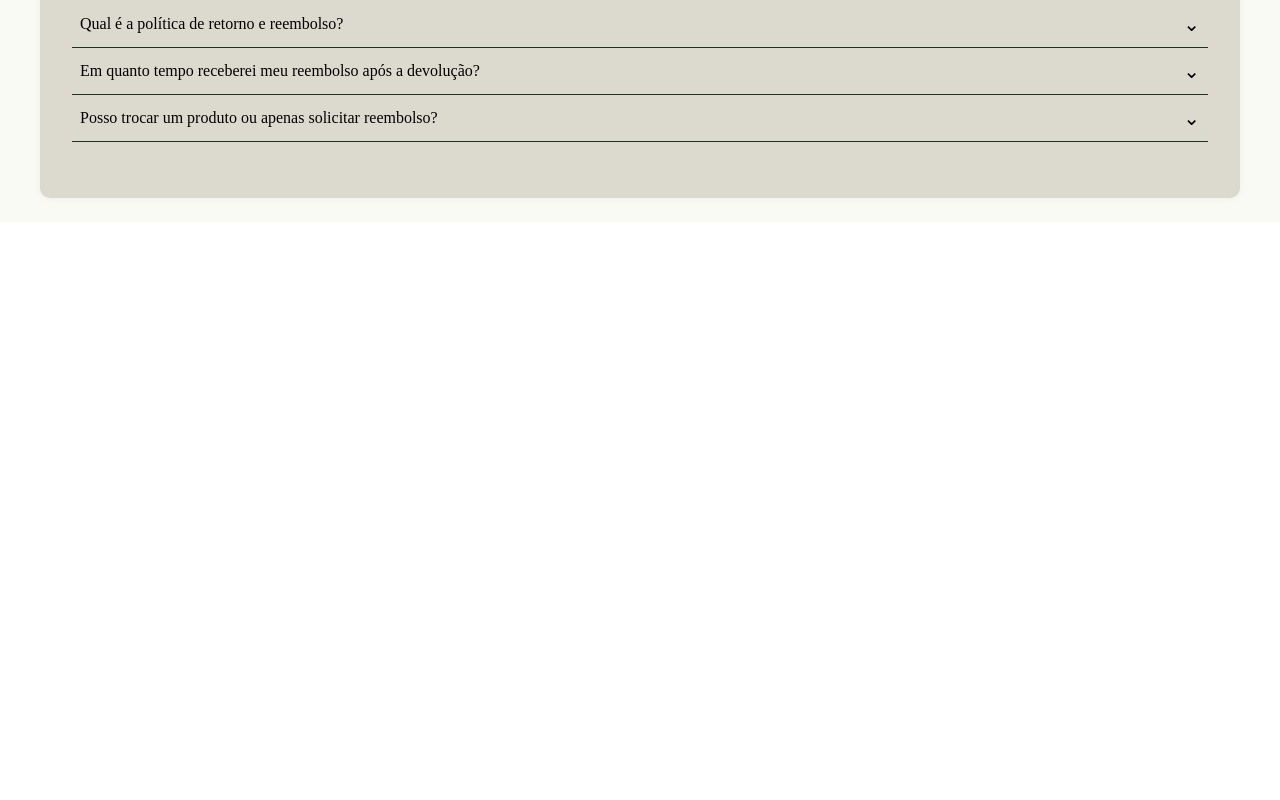
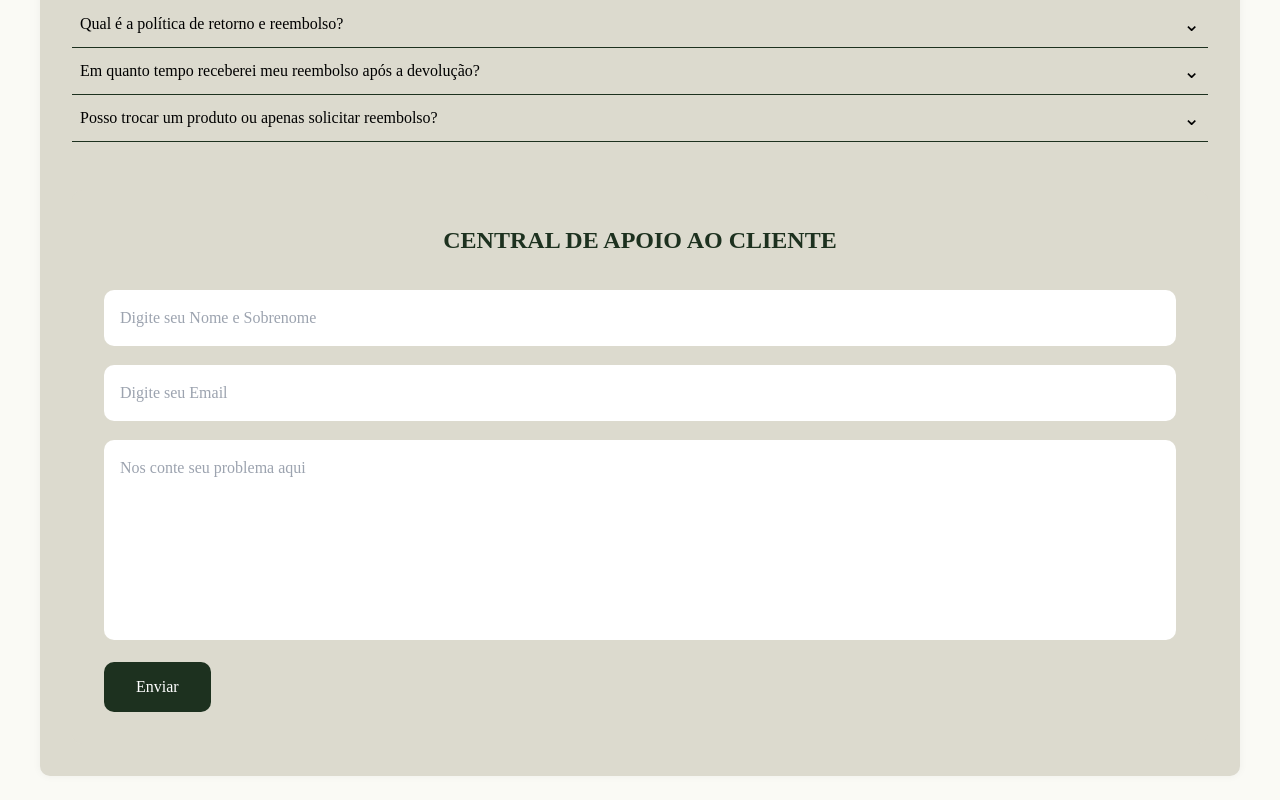
Before and after one commit to liviagcarvalho/Livia-Joao-Grupo10JR, a React (Vite) app: page /ajuda-b2b in a window 1280 px wide. Shown: the part 765-1565 px from the top of the page. Before the commit the page ends 987 px from the top, so only its background shows below. Built offline with nearby package versions, Linux system fonts and the light colour scheme.

Commit message:
Central de Apoio ao cliente feita com botaão que funciona: se pessoa nao preenche certo aparece erro e se está certo, aparece pop up falando que tudo foi enviado com sucesso

```diff
--- a/src/components/allProducts.tsx
+++ b/src/components/allProducts.tsx
@@ -58,7 +58,7 @@ const allProducts = [
       price: 'R$350,00',
       images: {
         '#003366': '/src/assets/Produtos/Lockers/Locker G azul.png',
-        '#FFD700': '/src/assets/Produtos/Lockers/Locker G amarelo.png',
+        '#FFD700': 'e/src/assets/Produtos/Lockers/Locker G amarelo.png',
         '#228B22': '/src/assets/Produtos/Lockers/Locker G verde.png',
       },
       colors: ['#003366', '#FFD700', '#228B22'],
--- a/src/pages/AjudaB2B.tsx
+++ b/src/pages/AjudaB2B.tsx
@@ -1,6 +1,7 @@
 import React, { useState } from 'react';
 import styled from 'styled-components';
 
+//PERGUNTAS FREQUÊNTES
 //limitador de largura
 const Wrapper = styled.div`
   max-width: 1200px;
@@ -45,7 +46,8 @@ const SectionTitle = styled.h3`
 //perguntas dentro do bloco
 const Question = styled.div`
   border-bottom: 1px solid #1D311F;
-  padding: 0.5rem ;
+  font-size: 1rem;
+  padding: 0.5rem;
   font-family:'sans-serif';
   cursor: pointer;
   display: flex;
@@ -62,10 +64,79 @@ const Answer = styled.p`
   padding-left: 1rem;
 `;
 
-const Chevron = styled.span`
+const Button = styled.button`
+  background-color: #1D311F;
+  color: white;
+  padding: 0.8rem 2rem;
+  border: none;
+  border-radius: 10px;
+  font-size: 1rem;
+  font-family: 'sans-serif';
+  cursor: pointer;
+  margin-top: 1rem;
+  transition: background 0.3s ease;
+
+  &:hover {
+    background-color: #16301a;
+  }
+`;
+
+const ErrorMessage = styled.p`
+  color: red;
+  font-size: 0.85rem;
+  margin-top: 0.8rem;
+  font-family: 'sans-serif';
+`;
+
+
+interface ChevronProps {
+    $open: boolean;
+  }
+
+  const Chevron = styled.span<ChevronProps>`
     font-size: 1.25rem;
     transition: transform 0.2s;
-  transform: ${({ open }: { open: boolean }) => (open ? 'rotate(180deg)' : 'rotate(0deg)')};
+    transform: ${({ $open }) => ($open ? 'rotate(180deg)' : 'rotate(0deg)')};
+  `;
+
+
+// FORMULÁRIO - CENTRAL DE APOIO
+const FormWrapper = styled.div`
+  margin-top: 3rem;
+  background-color: #DCDACE;
+  padding: 2rem;
+  border-radius: 10px;
+`;
+
+const FormTitle = styled.h2`
+  font-size: 1.5rem;
+  text-align: center;
+  color: #1D311F;
+  margin-bottom: 2rem;
+  font-family: 'sans-serif';
+  font-weight: bold;
+  text-transform: uppercase;
+`;
+
+const Input = styled.input`
+  width: 100%;
+  padding: 1rem;
+  margin-bottom: 1.2rem;
+  border: none;
+  border-radius: 10px;
+  font-size: 1rem;
+  font-family: 'sans-serif';
+`;
+
+const TextArea = styled.textarea`
+  width: 100%;
+  height: 200px;
+  padding: 1rem;
+  border: none;
+  border-radius: 10px;
+  font-size: 1rem;
+  font-family: 'sans-serif';
+  resize: none;
 `;
 
 interface FAQItemProps {
@@ -79,7 +150,7 @@ const FAQItem: React.FC<FAQItemProps> = ({ question, answer }) => {
     <div>
       <Question onClick={() => setOpen(!open)}>
         <span>{question}</span>
-        <Chevron open={open}>⌄</Chevron>
+        <Chevron $open={open}>⌄</Chevron>{/* Quando usamos props personalizadas com styled-components, prefixar com $ evita que a prop seja passada como atributo HTML inválido para o DOM*/}
       </Question>
       {open && <Answer>{answer}</Answer>}
     </div>
@@ -87,6 +158,23 @@ const FAQItem: React.FC<FAQItemProps> = ({ question, answer }) => {
 };
 
 const AjudaB2B = () => {
+  const [nome, setNome] = useState(''); /* Use state- onde os dados são guardados */
+  const [email, setEmail] = useState('');
+  const [mensagem, setMensagem] = useState('');
+  const [erro, setErro] = useState(false);
+
+  const handleSubmit = (e: React.FormEvent) => { // Porque precisa guardar info se não estamos trabalhando com backend? - "mesmo que você não tenha um back-end, precisa guardar temporariamente as informações que o usuário digita" - ChatGPT
+    e.preventDefault(); /* impede o comportamento padrão do formulário (recarregar a página */
+    if (!nome || !email || !mensagem) { /* verifica se algum campo está vazio */
+      setErro(true);
+    } else {
+      alert("Informações enviadas com sucesso!"); // ou console.log mostra a caixinha do navegador (um popup) - alert() é uma função nativa do JavaScript
+      setNome(''); //limpa os campos
+      setEmail('');
+      setMensagem('');
+      setErro(false); // mensagem de erro
+    }
+  };
   return (
     <>
       <Container>
@@ -95,24 +183,51 @@ const AjudaB2B = () => {
 
           <Section>
             <SectionTitle>Pedidos, Rastreamento e Entrega</SectionTitle>
-          <FAQItem question="Como entrar em contato da maneira mais rápida?" answer="É possível realizar um orçamento diretamente no site e obterá um retorno em menos de 24hs, entretando, se for extremamente urgente ligue em +55 (11) 8265-3746. Para mais informações contate-nos via whatsapp." />
+            <FAQItem question="Como entrar em contato da maneira mais rápida?" answer="É possível realizar um orçamento diretamente no site e obterá um retorno em menos de 24hs, entretanto, se for extremamente urgente ligue em +55 (11) 8265-3746. Para mais informações contate-nos via whatsapp." />
             <FAQItem question="Consigo mudar meu endereço após o pedido?" answer="Sim, dentro de 48hs antes do pedido ser enviado esta ação pode ser realizada, para isso entre em contato via whatsapp que resolveremos todos os seus problemas da maneira mais rápida possível." />
-          <FAQItem question="O que fazer se meu pedido chegou incompleto?" answer= "Entre em contato com o nosso suporte com o número do pedido e fotos dos itens recebidos." />
+            <FAQItem question="O que fazer se meu pedido chegou incompleto?" answer="Entre em contato com o nosso suporte com o número do pedido e fotos dos itens recebidos." />
             <FAQItem question="Como acompanho o rastreamento do meu pedido B2B?" answer="Para garantir um atendimento mais personalizado, o rastreamento de pedidos B2B é realizado diretamente por nossos canais exclusivos. Assim que seu pedido for despachado, nossa equipe enviará por e-mail os dados de rastreio com o link da transportadora responsável. Em caso de dúvidas ou necessidade de atualizações adicionais, você pode entrar em contato diretamente com nosso time pelo e-mail ou aplicativo de atendimento corporativo." />
           </Section>
 
           <Section>
             <SectionTitle>Informações dos Produtos</SectionTitle>
-          <FAQItem question="É possivel ajustar as cadeiras para o meu tamanho?" answer="Sim! Todas as nossas cadeiras possuem ajuste de altura e inclinação, sendo adáptavel ao seu tamanho. Elas também são pensadas na sua saúde e conforto, todas são ergonomicas para proteger a sua coluna" />
-          <FAQItem question="Posso ver seus produtos pessoalmente antes de comprá-los?" answer="Sim! Temos nossa loja física em Rua dos Pinheiros, n48 - São paulo, SP. Precisa de atendimento personalizado? Ligue em +55 (11) 8265-3746 para agendar o melhor horario que encontrarmos para você" />
+            <FAQItem question="É possivel ajustar as cadeiras para o meu tamanho?" answer="Sim! Todas as nossas cadeiras possuem ajuste de altura e inclinação, sendo adaptável ao seu tamanho. Elas também são pensadas na sua saúde e conforto, todas são ergonômicas para proteger a sua coluna." />
+            <FAQItem question="Posso ver seus produtos pessoalmente antes de comprá-los?" answer="Sim! Temos nossa loja física em Rua dos Pinheiros, n48 - São Paulo, SP. Precisa de atendimento personalizado? Ligue em +55 (11) 8265-3746 para agendar o melhor horário que encontrarmos para você." />
           </Section>
 
           <Section>
             <SectionTitle>Retornos e Reembolsos</SectionTitle>
-          <FAQItem question="Qual é a política de retorno e reembolso?" answer="Você tem até 3 dias úteis após o recebimento do produto para solicitar a devolução dos mesmos. Este processo pode ser feito através do nosso canal de suporte ou em nossas principais vias: Whatsapp e telefone. " />
+            <FAQItem question="Qual é a política de retorno e reembolso?" answer="Você tem até 3 dias úteis após o recebimento do produto para solicitar a devolução dos mesmos. Este processo pode ser feito através do nosso canal de suporte ou em nossas principais vias: Whatsapp e telefone." />
             <FAQItem question="Em quanto tempo receberei meu reembolso após a devolução?" answer="Após o recebimento e análise do produto devolvido, o reembolso é processado em até 7 dias úteis após a validação da solicitação. O valor será creditado conforme o meio de pagamento utilizado na compra — no caso de cartão de crédito, o estorno pode aparecer em até duas faturas subsequentes, conforme regras da administradora." />
-          <FAQItem question="Posso trocar um produto ou apenas solicitar reembolso?" answer="Você pode optar tanto pela troca quanto pelo reembolso, desde que a solicitação esteja dentro do prazo de 3 dias após o recebimento. Para trocas, oferecemos a possibilidade de escolher um novo item de igual valor ou gerar um crédito em loja. Basta acessar a área de pedidos ou entrar em contato com nosso suporte." />
+            <FAQItem question="Posso trocar um produto ou apenas solicitar reembolso?" answer="Você pode optar tanto pela troca quanto pelo reembolso, desde que a solicitação esteja dentro do prazo de 3 dias após o recebimento. Para trocas, oferecemos a possibilidade de escolher um novo item de igual valor ou gerar um crédito em loja. Basta entrar em contato com nosso suporte." />
           </Section>
+
+          {/* Formulário de contato */}
+          <FormWrapper>
+          <FormTitle>Central de Apoio ao Cliente</FormTitle>
+            <form onSubmit={handleSubmit}>
+              <Input
+                type="text" /* Define que é campo de texto */
+                placeholder="Digite seu Nome e Sobrenome" /* O que aparece antes de começar a digitar */
+                value={nome} /* O que ta sendo guardado */
+                onChange={(e) => setNome(e.target.value)} /* Atualize o nome toda vez que alguem digita */
+              />
+              <Input
+                type="email" /* Muito importante: validação automática do navegador que não aceita quando nao tem @ ou .com */
+                placeholder="Digite seu Email"
+                value={email}
+                onChange={(e) => setEmail(e.target.value)}
+              />
+              <TextArea
+                placeholder="Nos conte seu problema aqui"
+                value={mensagem}
+                onChange={(e) => setMensagem(e.target.value)}
+              />
+              <Button type="submit">Enviar</Button>
+              {erro && <ErrorMessage>Por favor, preencha todos os campos antes de enviar.</ErrorMessage>} {/* Se erro for verdadeiro, mostre esse texto - aparece em vermelho*/}
+            </form>
+          </FormWrapper>
+
         </Wrapper>
       </Container>
     </>
```
Lines whose indentation alone changed are shown as unchanged.
